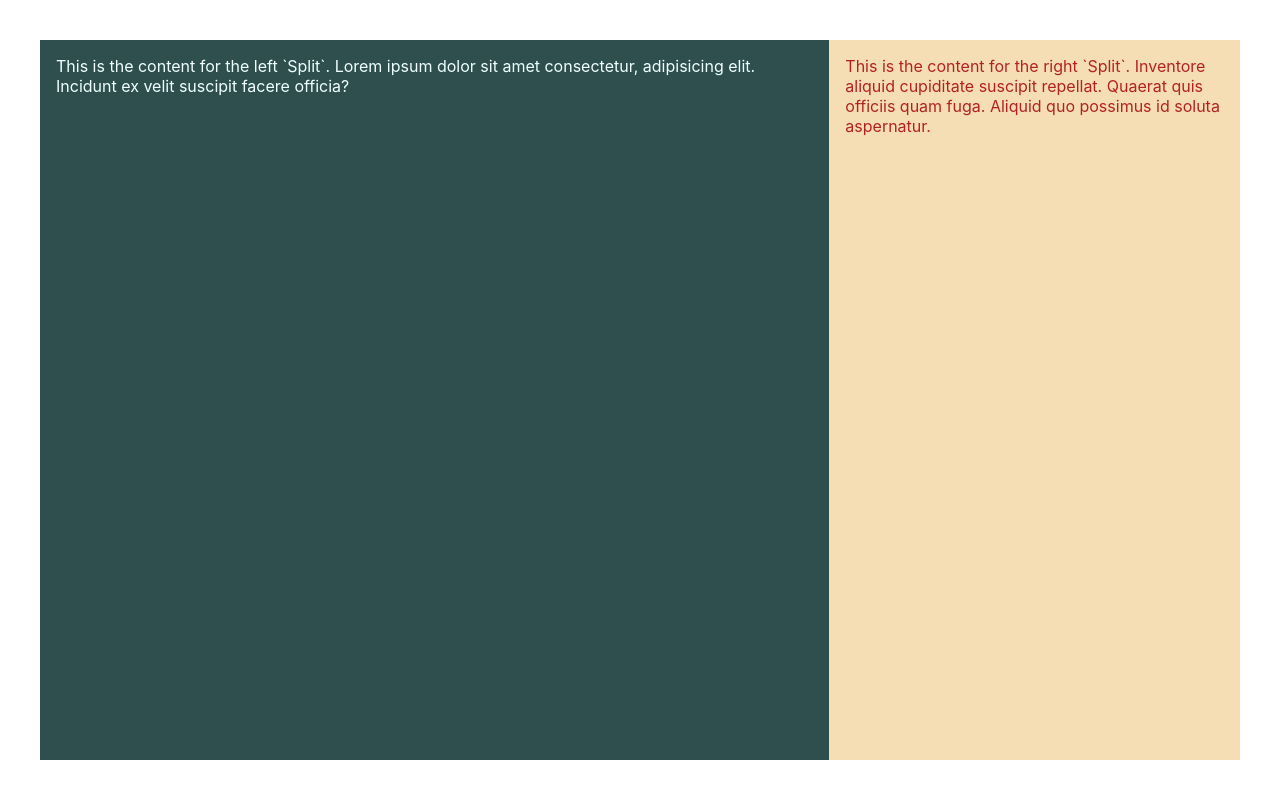
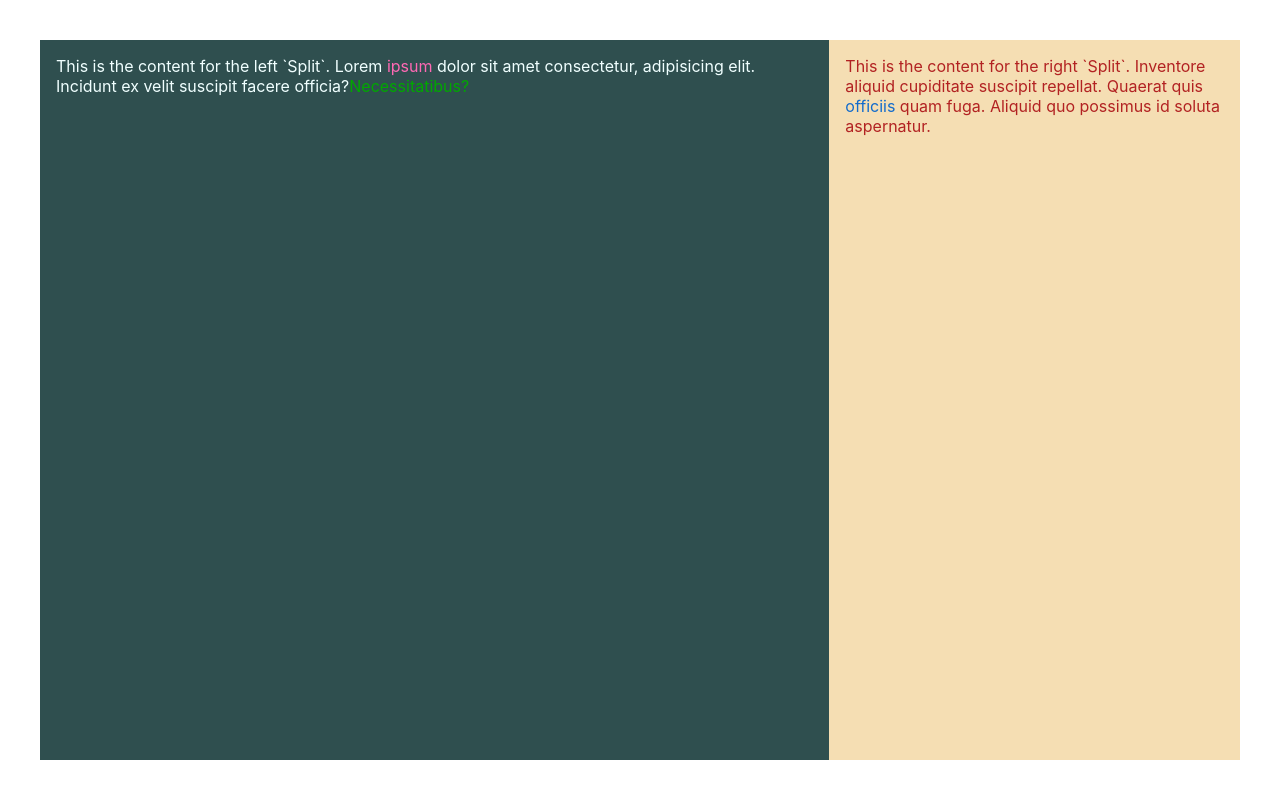
Before and after one commit to miguelr215/react-playground, a React (Create React App) app: page / in a window 1280 px wide. Built offline with nearby package versions, Linux system fonts and the light colour scheme.

Commit message:
added tooltips

```diff
--- a/src/App.js
+++ b/src/App.js
@@ -1,15 +1,32 @@
 import React from 'react';
 import Split from './composition/Split';
 import './App.css';
+import Tooltip from './composition/Tooltip';
+
+// make 2 tooltips here and 1 inside the App directly
+const firstTooltip = (
+  <Tooltip color='hotpink' message='tootip message'>
+    ipsum
+  </Tooltip>
+);
+
+const secondTooltip = (
+  <Tooltip color='#126BCC' message='another tooltip message'>
+    officiis
+  </Tooltip>
+)
 
 function App() {
   return (
     <main className='App'>
       <Split className="left" flexBasis={2}>
-      This is the content for the left `Split`. Lorem ipsum dolor sit amet consectetur, adipisicing elit. Incidunt ex velit suscipit facere officia?
+      This is the content for the left `Split`. Lorem {firstTooltip} dolor sit amet consectetur, adipisicing elit. Incidunt ex velit suscipit facere officia?
+      <Tooltip message='one more tooltip message'>
+        Necessitatibus?
+      </Tooltip>
       </Split>
       <Split className="right">
-      This is the content for the right `Split`. Inventore aliquid cupiditate suscipit repellat. Quaerat quis officiis quam fuga. Aliquid quo possimus id soluta aspernatur.
+        This is the content for the right `Split`. Inventore aliquid cupiditate suscipit repellat. Quaerat quis {secondTooltip} quam fuga. Aliquid quo possimus id soluta aspernatur.
       </Split>
     </main>
   );
--- /dev/null
+++ b/src/composition/Tooltip.css
@@ -0,0 +1,47 @@
+.Tooltip {
+    position: relative;
+    cursor: pointer;
+}
+
+.Tooltip-message {
+    background-color: hsla(0, 0%, 10%, 0.9);
+    border-radius: 3px;
+    color: #fff;
+    left: 4vw;
+    margin-bottom: 5px;
+    margin-left: -8vw;
+    min-width: 160px;
+    padding: 7px 10px;
+    position: absolute;
+    text-align: center;
+    top: calc(-1.2em - 14px);
+    white-space: nowrap;
+}
+
+/* triangle */
+.Tooltip-message:after {
+    border-left: 5px solid transparent;
+    border-right: 5px solid transparent;
+    border-top: 5px solid hsla(0, 0%, 20%, 0.9);
+    content: " ";
+    font-size: 0;
+    left: 6vw;
+    line-height: 0;
+    margin-left: -5px;
+    position: absolute;
+    top: calc(18px + 14px);
+    width: 0;
+}
+
+/* start hidden */
+.Tooltip-message {
+    opacity: 0;
+    pointer-events: none;
+    visibility: hidden;
+}
+
+/* show on hover */
+.Tooltip:hover > .Tooltip-message {
+    opacity: 1;
+    visibility: visible;
+}
--- /dev/null
+++ b/src/composition/Tooltip.js
@@ -0,0 +1,40 @@
+import React from 'react';
+import './Tooltip.css';
+
+function Tooltip(props){
+    return (
+        <span className='Tooltip'>
+            <span
+                className='Tooltip-content'
+                style={{color: props.color}}>
+                {props.children}
+            </span>
+            <div className='Tooltip-message'>
+                {props.message}
+            </div>
+        </span>
+    )
+};
+
+class TooltipClass extends React.Component {
+    static defaultProps = {
+        color: '#01A800', // green
+    };
+
+    render(){
+        return (
+            <span className='Tooltip'>
+                <span
+                className='Tooltip-content'
+                style={{ color: this.props.color }}>
+                {this.props.children}
+                </span>
+                <div className='Tooltip-message'>
+                {this.props.message}
+                </div>
+            </span>
+        )
+    };
+};
+
+export default TooltipClass;
```
